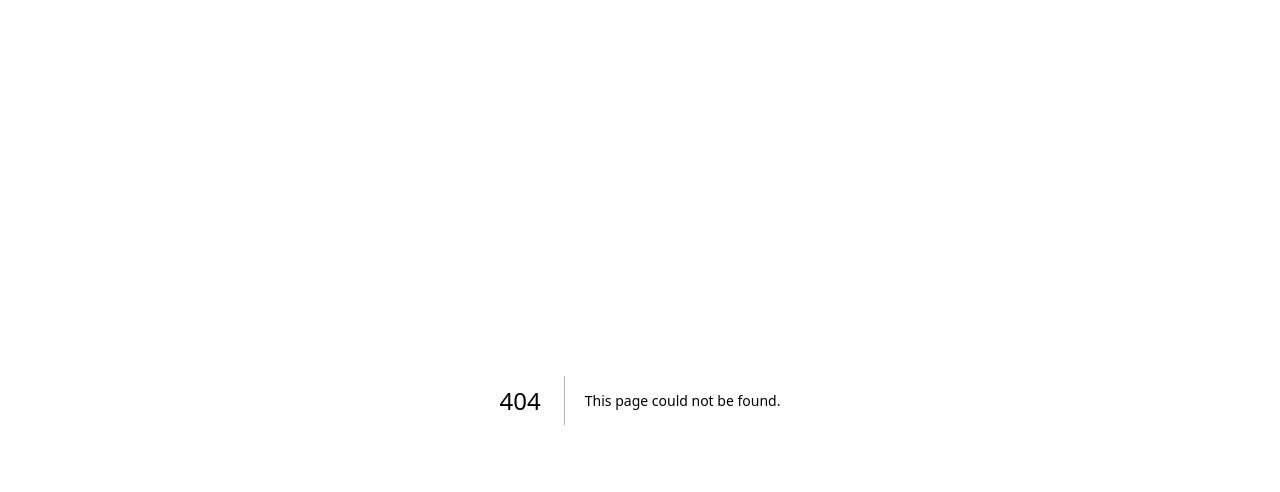
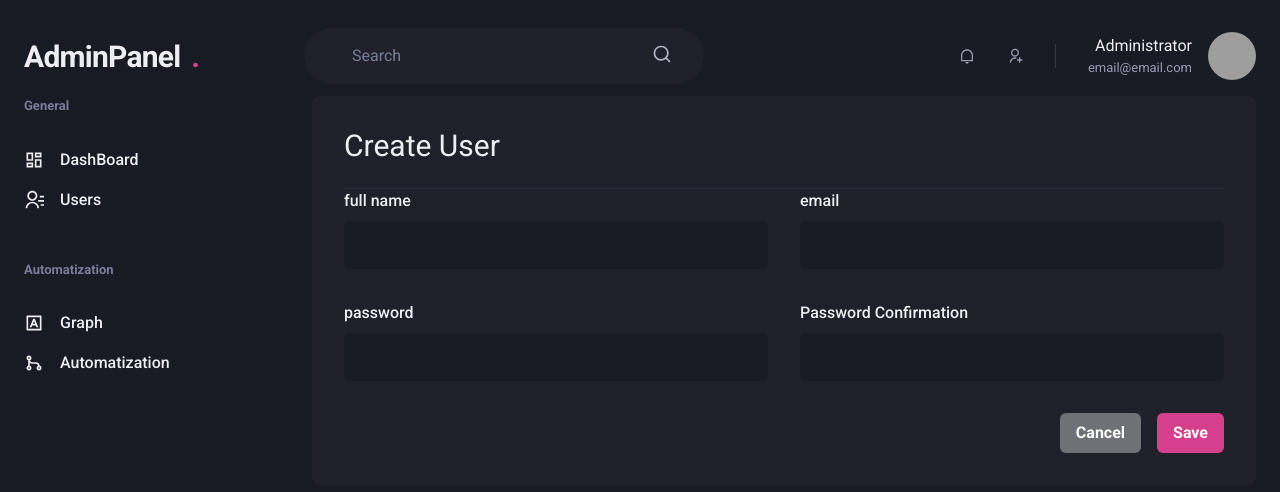
Before and after one commit to savinnsk/nextjs-admin-template-responsive, a Next.js app: page /users/create in a window 1280 px wide. Before the commit this address had no page. Shown: the top 492 px of the page. Built offline with nearby package versions, Linux system fonts and the light colour scheme; grey boxes are pictures that could not be loaded.

Commit message:
feat: add crete user form

```diff
--- /dev/null
+++ b/src/pages/users/create.tsx
@@ -0,0 +1,56 @@
+import { Input } from "@/components/Form/input";
+import { Header } from "@/components/header";
+import { Sidebar } from "@/components/sidebar";
+import {
+  Box,
+  Button,
+  Divider,
+  Flex,
+  HStack,
+  Heading,
+  SimpleGrid,
+  VStack,
+} from "@chakra-ui/react";
+import { RiAddLine, RiPencilLine } from "react-icons/ri";
+
+export default function CreateUSer() {
+  return (
+    <Flex direction="column" h="100vh" color="gray.50" bg="gray.900">
+      <Header />
+      <Flex w="100%" maxWidth={1480} mx="auto" px="6">
+        <Sidebar />
+
+        <Box flex="1" borderRadius={8} bg="gray.800" p="8">
+          <Heading size="lg" fontWeight="normal">
+            Create User
+          </Heading>
+
+          <Divider mt="6" borderColor="gray.700" />
+
+          <VStack spacing="8">
+            <SimpleGrid minChildWidth="240px" spacing="8" w="100%">
+              <Input name="name" type="text" label="full name" />
+              <Input name="name" type="email" label="email" />
+            </SimpleGrid>
+
+            <SimpleGrid minChildWidth="240px" spacing="8" w="100%">
+              <Input name="password" type="password" label="password" />
+              <Input
+                name="password_confirmation"
+                type="password"
+                label=" Password Confirmation"
+              />
+            </SimpleGrid>
+          </VStack>
+
+          <Flex mt="8" justify="flex-end">
+            <HStack spacing="4">
+              <Button colorScheme="whiteAlpha">Cancel</Button>
+              <Button colorScheme="pink">Save</Button>
+            </HStack>
+          </Flex>
+        </Box>
+      </Flex>
+    </Flex>
+  );
+}
--- a/src/pages/users/index.tsx
+++ b/src/pages/users/index.tsx
@@ -1,4 +1,5 @@
 import { Header } from "@/components/header";
+import { Pagination } from "@/components/pagination";
 import { Sidebar } from "@/components/sidebar";
 import {
   Box,
@@ -82,6 +83,8 @@
               </Tr>
             </Tbody>
           </Table>
+
+          <Pagination></Pagination>
         </Box>
       </Flex>
     </Flex>
```
Also changed, not shown: src/components/pagination.tsx (+13 -5 lines).
